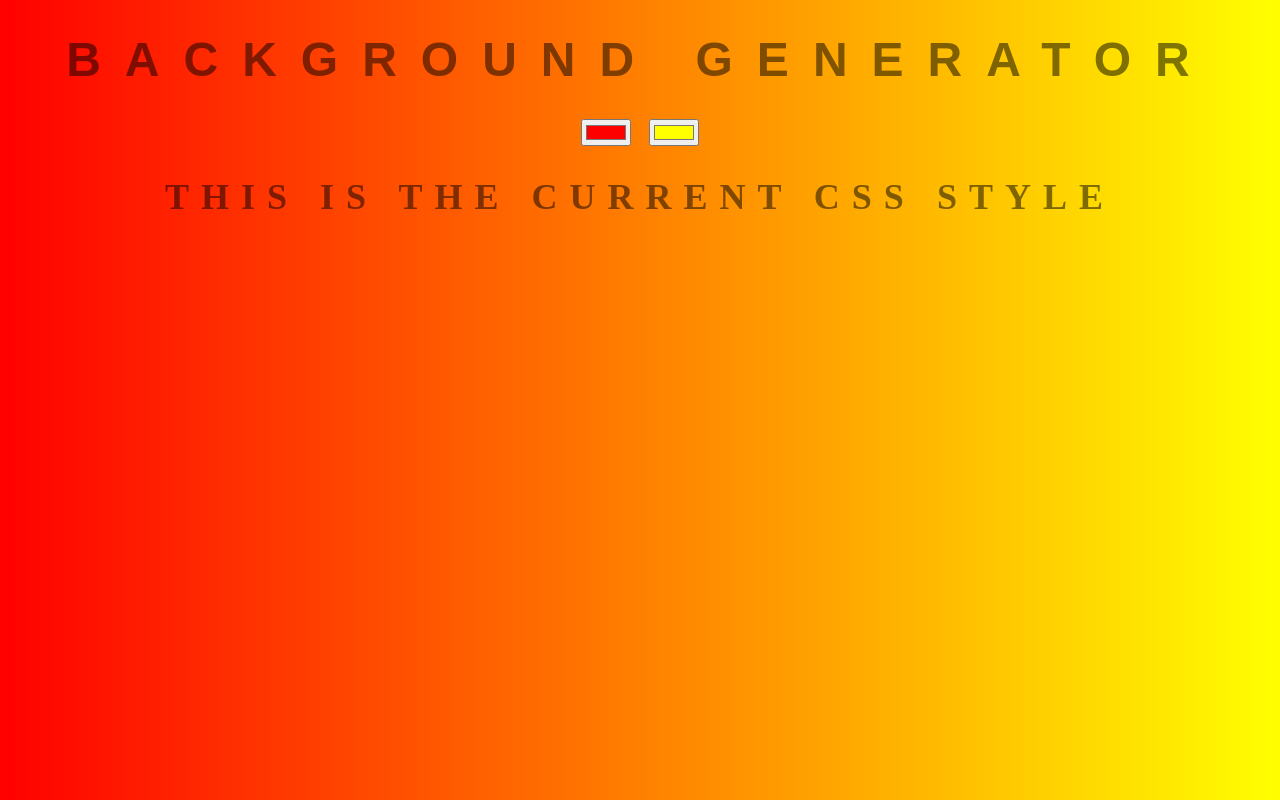
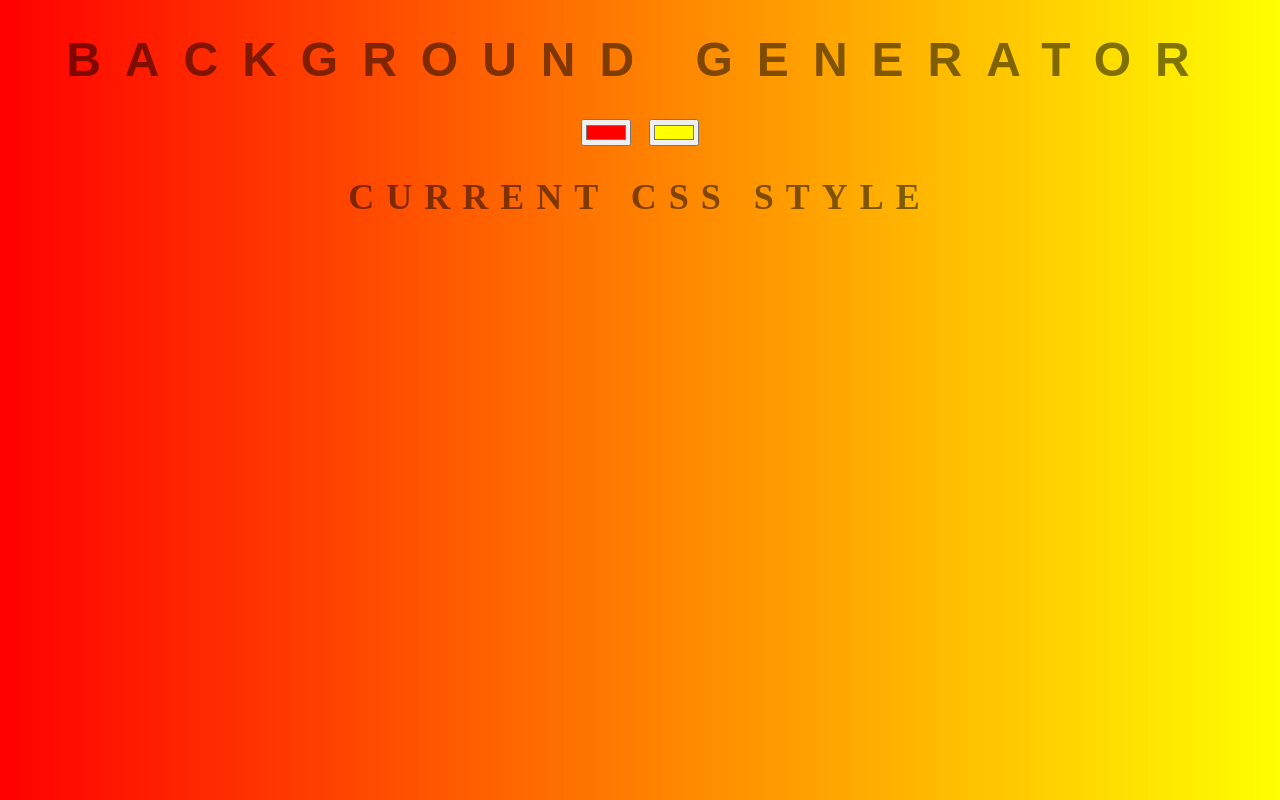
Before and after one commit to Mayankkestwal10/Background-Generator, a website: page index.html in a window 1280 px wide. Drawn offline with Linux system fonts and the light colour scheme.

Commit message:
minor changes

```diff
--- a/index.html
+++ b/index.html
@@ -8,7 +8,7 @@
 	<h1>Background Generator</h1>
 	<input type="color" class="color1" value="#ff0000">
 	<input type="color" class="color2" value="#ffff00">
-	<h2>This is the Current CSS Style</h2>
+	<h2>Current CSS Style</h2>
 	<h3></h3>
 	<script type="text/javascript" src="script.js"></script>
 </body>
```
Also changed, not shown: package.json (added, +19 -0 lines).
